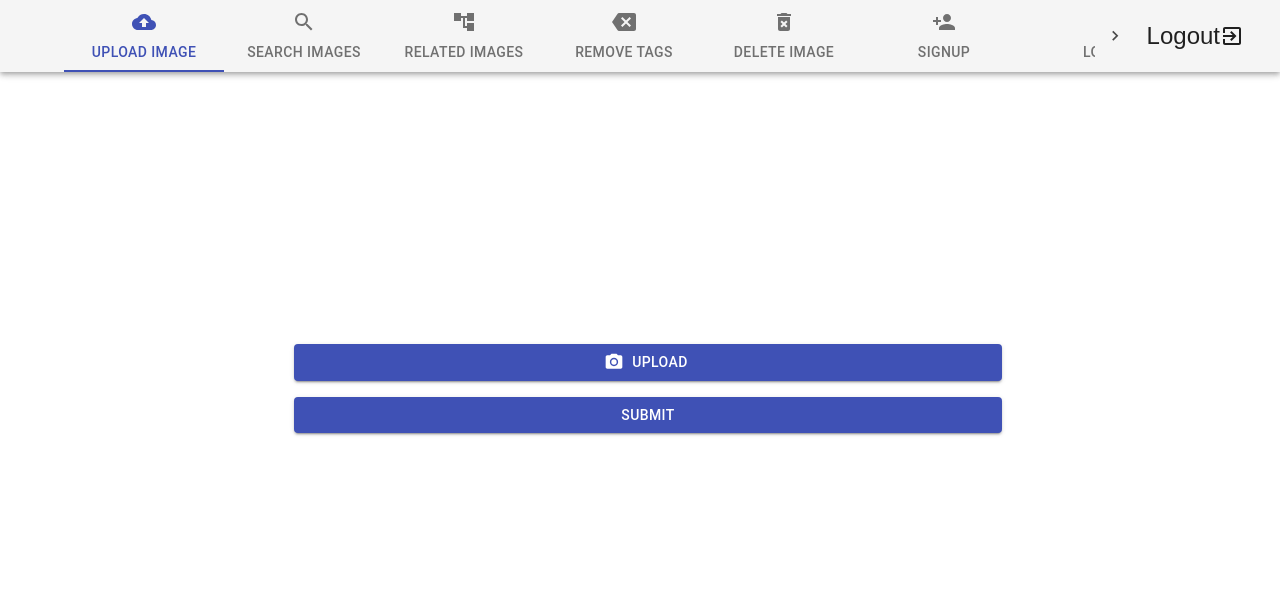
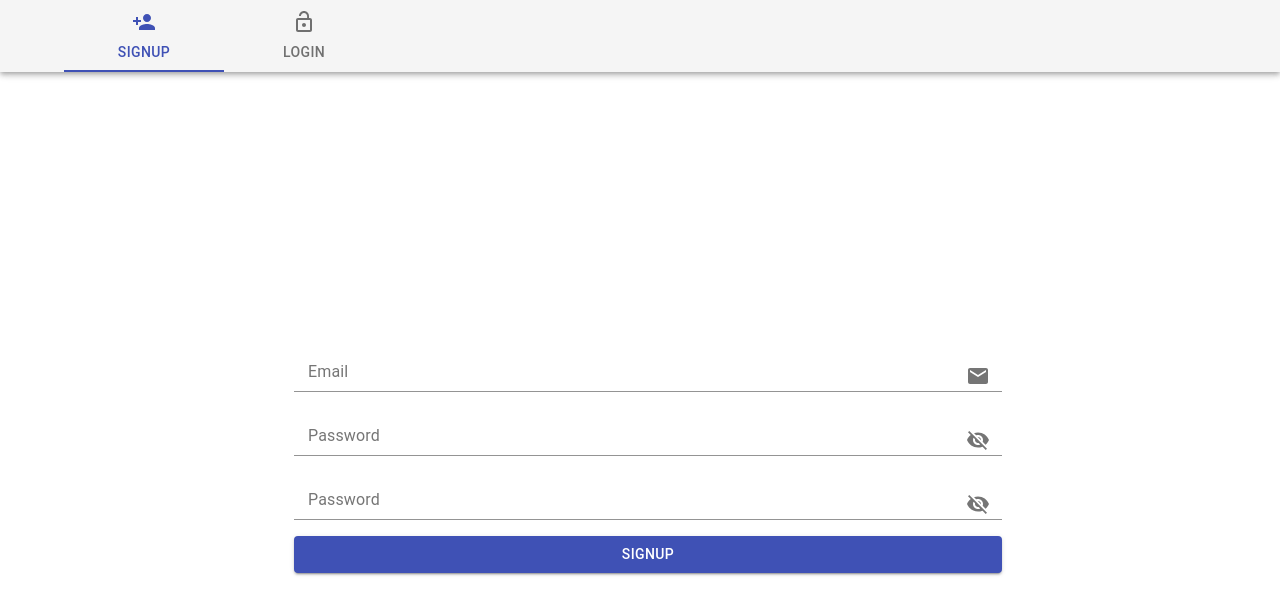
Before and after one commit to KjMonSec/tagtag, a React (Create React App) app: page / in a window 1280 px wide. Shown: the top 614 px of the page. Built offline with nearby package versions, Linux system fonts and the light colour scheme; what aws-amplify would draw is missing.

Commit message:
Prepare session management

```diff
--- a/src/ScrollableTabs.js
+++ b/src/ScrollableTabs.js
@@ -20,6 +20,7 @@ import PersonAddIcon from '@material-ui/icons/PersonAdd';
 import LockOpenIcon from '@material-ui/icons/LockOpen';
 import LogInView from './views/LogInView';
 import SignUpView from './views/SignUpView';
+import getCookie from './components/getCookie';
 
 function a11yProps(index) {
     return {
@@ -54,8 +55,11 @@ const useStyles = makeStyles((theme) => ({
 }));
 
 export default function ScrollableTabsButtonForce() {
+    const [loggedin, setLoggedin] = React.useState(getCookie('accessToken') !== '');
     const classes = useStyles();
-    const [value, setValue] = React.useState(0);
+    const defaultTab = loggedin ? 0 : 5;
+    const [value, setValue] = React.useState(defaultTab);
+
 
     const handleChange = (event, newValue) => {
         setValue(newValue);
@@ -74,15 +78,20 @@ export default function ScrollableTabsButtonForce() {
                         textColor="primary"
                         aria-label="scrollable force tabs example"
                     >
-                        <Tab label="Upload Image" icon={<CloudUploadIcon />} {...a11yProps(0)} />
-                        <Tab label="Search Images" icon={<SearchIcon />} {...a11yProps(1)} />
-                        <Tab label="Related Images" icon={<AccountTreeIcon />} {...a11yProps(2)} />
-                        <Tab label="Remove Tags" icon={<BackspaceIcon />} {...a11yProps(3)} />
-                        <Tab label="Delete Image" icon={<DeleteForeverIcon />} {...a11yProps(4)} />
-                        <Tab label="SignUp" icon={<PersonAddIcon />} {...a11yProps(5)} />
-                        <Tab label="LogIn" icon={<LockOpenIcon />} {...a11yProps(6)} />
+                        <Tab style={{display: 'none'}} label="Upload Image" icon={<CloudUploadIcon />} {...a11yProps(0)} />
+                        <Tab style={{display: loggedin ? 'block' : 'none'}} label="Search Images" icon={<SearchIcon />} {...a11yProps(1)} />
+                        <Tab style={{display: loggedin ? 'block' : 'none'}} label="Related Images" icon={<AccountTreeIcon />} {...a11yProps(2)} />
+                        <Tab style={{display: loggedin ? 'block' : 'none'}} label="Remove Tags" icon={<BackspaceIcon />} {...a11yProps(3)} />
+                        <Tab style={{display: loggedin ? 'block' : 'none'}} label="Delete Image" icon={<DeleteForeverIcon />} {...a11yProps(4)} />
+                        <Tab style={{display: loggedin ? 'none' : 'block'}} label="SignUp" icon={<PersonAddIcon />} {...a11yProps(5)} />
+                        <Tab style={{display: loggedin ? 'none' : 'block'}} label="LogIn" icon={<LockOpenIcon />} {...a11yProps(6)} />
                     </Tabs>
-                    <IconButton aria-label="SignOut" edge="end" color="inherit" className={classes.title}> Logout
+                    <IconButton
+                        style={{display: loggedin? 'block' : 'none' }}
+                        aria-label="SignOut"
+                        edge="end"
+                        color="inherit"
+                        className={classes.title}> Logout
                         <ExitToAppIcon />
                     </IconButton>
                 </Toolbar>
--- /dev/null
+++ b/src/components/deleteCookie.js
@@ -0,0 +1,3 @@
+export default function deleteCookie(name){
+    document.cookie = `${name}=;expires=${(new Date('1930')).toUTCString()}`;
+}
--- /dev/null
+++ b/src/components/getCookie.js
@@ -0,0 +1,15 @@
+export default function getCookie(cname) {
+    let name = cname + "=";
+    let decodedCookie = decodeURIComponent(document.cookie);
+    let ca = decodedCookie.split(';');
+    for (let i = 0; i < ca.length; i++) {
+        let c = ca[i];
+        while (c.charAt(0) == ' ') {
+            c = c.substring(1);
+        }
+        if (c.indexOf(name) == 0) {
+            return c.substring(name.length, c.length);
+        }
+    }
+    return "";
+}
```
